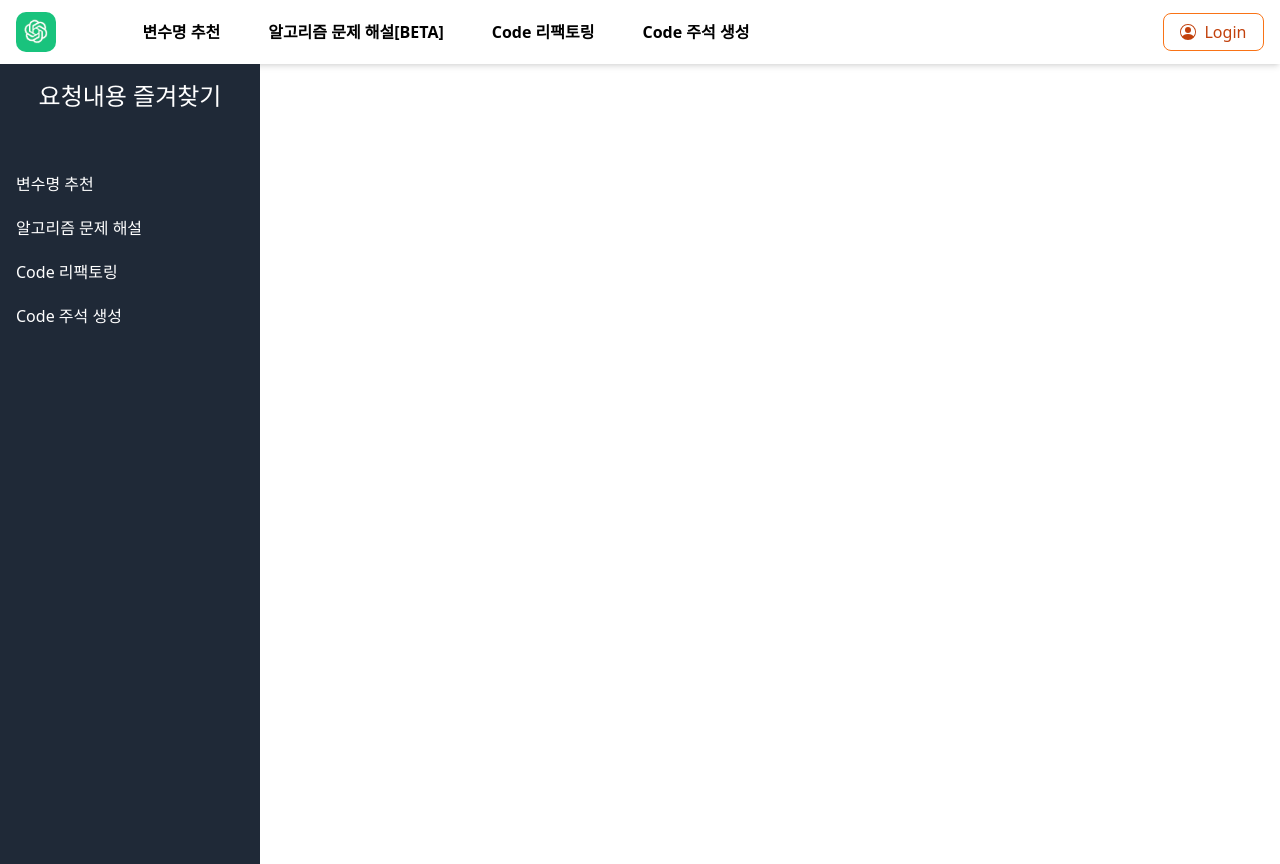
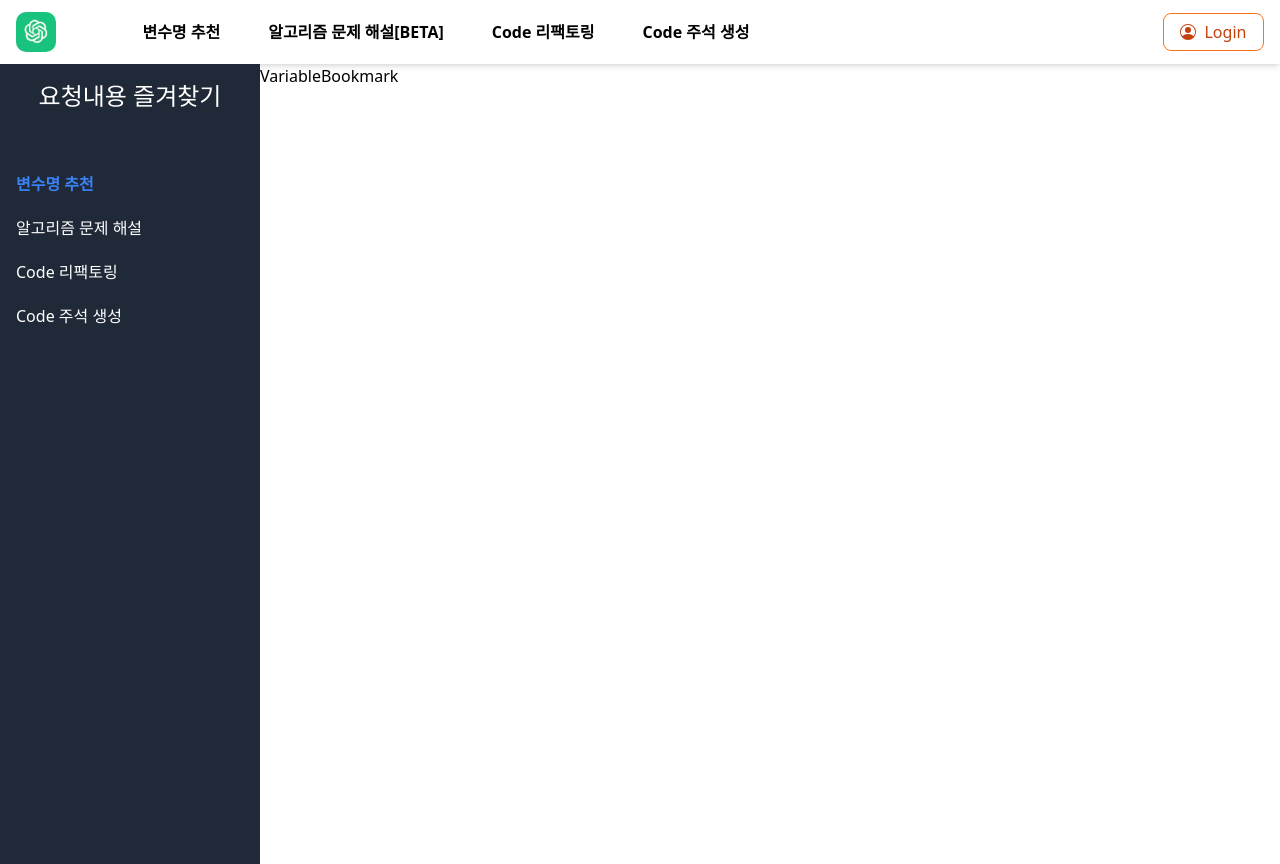
Before and after one commit to Team-Dasom/co-re-websites, a React (Create React App) app: page /bookmark in a window 1280 px wide. Built offline with nearby package versions, Linux system fonts and the light colour scheme.

Commit message:
✅ [MOD] 즐겨찾기 초기화 값을 변수 추천으로 코드 수정

```diff
--- a/src/pages/Bookmark.js
+++ b/src/pages/Bookmark.js
@@ -7,7 +7,7 @@ import AddComentBookmark from 'components/Bookmark/AddComentBookmark';
 
 
 function Bookmark() {
-  const [content, setContent] = useState();
+  const [content, setContent] = useState('first');
 
   const handleClickButton = e => {
     console.log(e.target)
```
